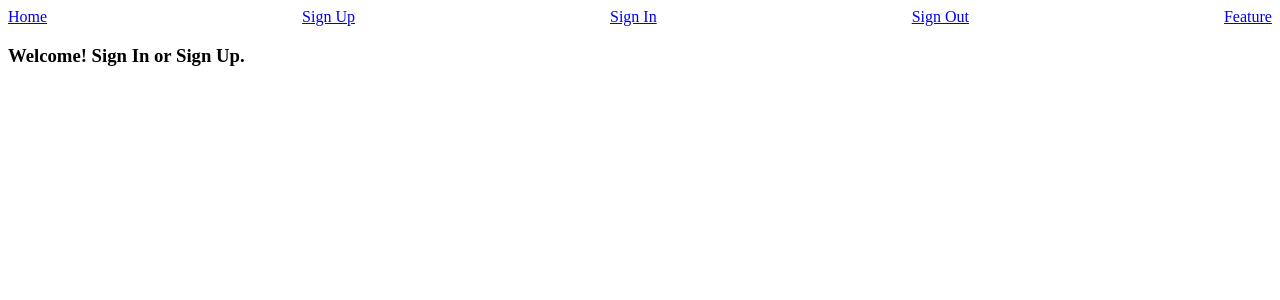
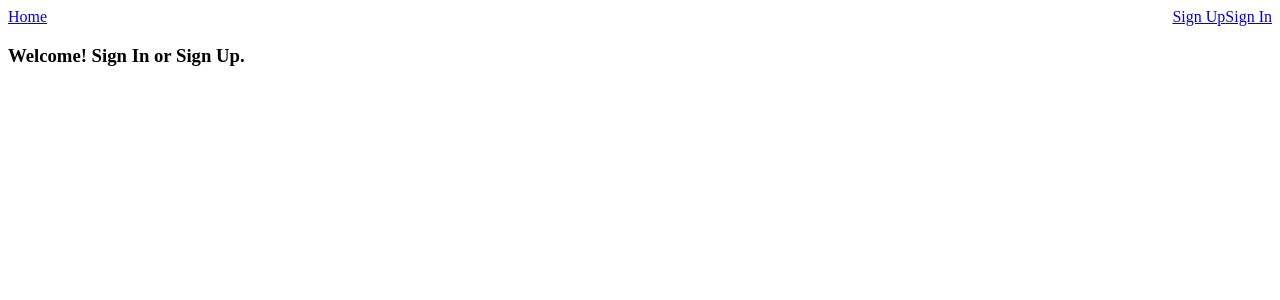
Before and after one commit to mapadev/advanced-react-and-redux-server-auth-solid-system, a React (Create React App) app in the folder client/: page / in a window 1280 px wide. Shown: the top 300 px of the page. Built offline with nearby package versions, Linux system fonts and the light colour scheme.

Commit message:
change linis depending on auth status

```diff
--- a/client/src/components/Header.js
+++ b/client/src/components/Header.js
@@ -1,18 +1,40 @@
 import React from "react";
 import { Link } from "react-router-dom";
+import { connect } from "react-redux";
 
 class Header extends React.Component {
+    renderLinks() {
+        if (this.props.authenticated) {
+            return (
+                <div>
+                    <Link to="/signout">Sign Out</Link>
+                    <Link to="/feature">Feature</Link>
+                </div>
+            );
+        } else {
+            return (
+                <div>
+                    <Link to="/signup">Sign Up</Link>
+                    <Link to="/signin">Sign In</Link>
+                </div>
+            );
+        }
+    }
+
     render() {
         return (
             <div style={{ display: "flex", justifyContent: "space-between" }}>
                 <Link to="/">Home</Link>
-                <Link to="/signup">Sign Up</Link>
-                <Link to="/signin">Sign In</Link>
-                <Link to="/signout">Sign Out</Link>
-                <Link to="/feature">Feature</Link>
+                {this.renderLinks()}
             </div>
         );
     }
 }
 
-export default Header;
+const mapStateToProps = state => {
+    return {
+        authenticated: state.auth.authenticated
+    };
+};
+
+export default connect(mapStateToProps)(Header);
```
